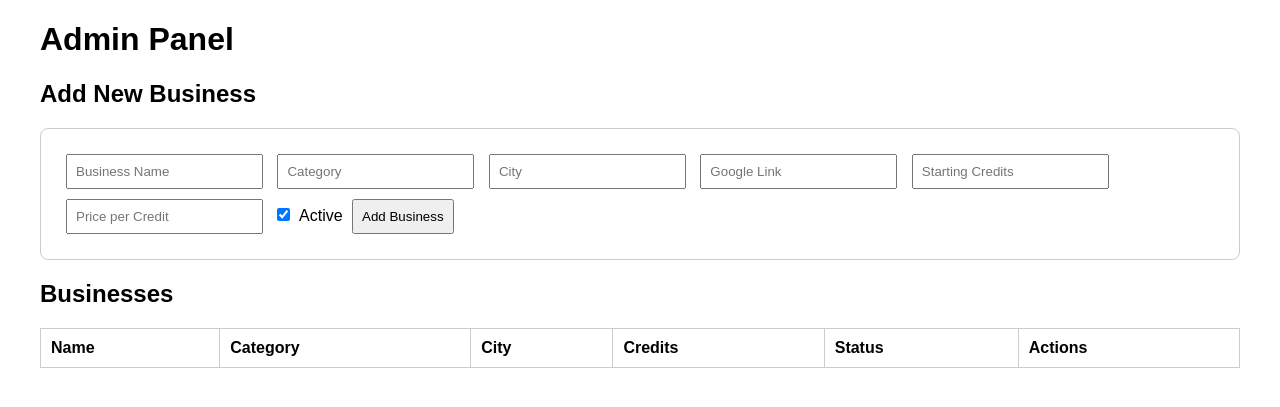
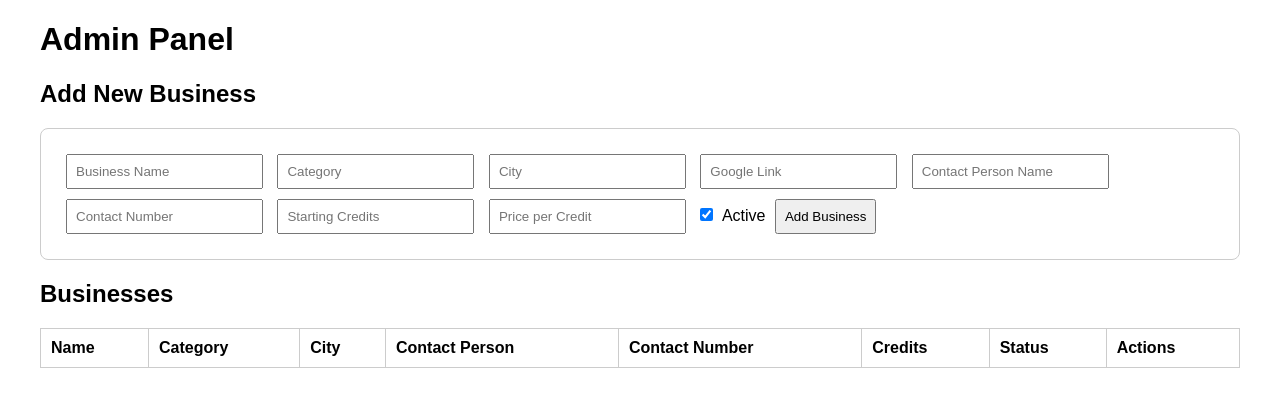
Before and after one commit to danielmobdev/qr-review-generator, a Flask app: page /admin in a window 1280 px wide. Shown: the top 407 px of the page. Run offline with Flask 3, Linux system fonts and the light colour scheme; data that the repository does not hold is empty; parts of the project's set-up code (start-up, migrations or seed data) failed here and were passed over.

Commit message:
Add contact person name and number to business schema

```diff
--- a/app.py
+++ b/app.py
@@ -131,6 +131,8 @@ def add_business():
             'category': data['category'],
             'city': data['city'],
             'google_link': data['google_link'],
+            'contact_person_name': data['contact_person_name'],
+            'contact_number': data['contact_number'],
             'credit_balance': data['credit_balance'],
             'price_per_credit': data['price_per_credit'],
             'active': data['active'],
--- a/templates/admin.html
+++ b/templates/admin.html
@@ -24,6 +24,8 @@
             <input type="text" id="category" placeholder="Category" required>
             <input type="text" id="city" placeholder="City" required>
             <input type="url" id="google_link" placeholder="Google Link" required>
+            <input type="text" id="contact_person_name" placeholder="Contact Person Name" required>
+            <input type="tel" id="contact_number" placeholder="Contact Number" required>
             <input type="number" id="credit_balance" placeholder="Starting Credits" required>
             <input type="number" step="0.01" id="price_per_credit" placeholder="Price per Credit" required>
             <label><input type="checkbox" id="active" checked> Active</label>
@@ -37,6 +39,8 @@
                     <th>Name</th>
                     <th>Category</th>
                     <th>City</th>
+                    <th>Contact Person</th>
+                    <th>Contact Number</th>
                     <th>Credits</th>
                     <th>Status</th>
                     <th>Actions</th>
@@ -59,6 +63,8 @@
                     <td>${business.name}</td>
                     <td>${business.category}</td>
                     <td>${business.city}</td>
+                    <td>${business.contact_person_name || 'N/A'}</td>
+                    <td>${business.contact_number || 'N/A'}</td>
                     <td>${business.credit_balance}</td>
                     <td>${business.active ? 'Active' : 'Inactive'}</td>
                     <td>
@@ -81,6 +87,8 @@
                 category: document.getElementById('category').value,
                 city: document.getElementById('city').value,
                 google_link: document.getElementById('google_link').value,
+                contact_person_name: document.getElementById('contact_person_name').value,
+                contact_number: document.getElementById('contact_number').value,
                 credit_balance: parseInt(document.getElementById('credit_balance').value),
                 price_per_credit: parseFloat(document.getElementById('price_per_credit').value),
                 active: document.getElementById('active').checked
```
